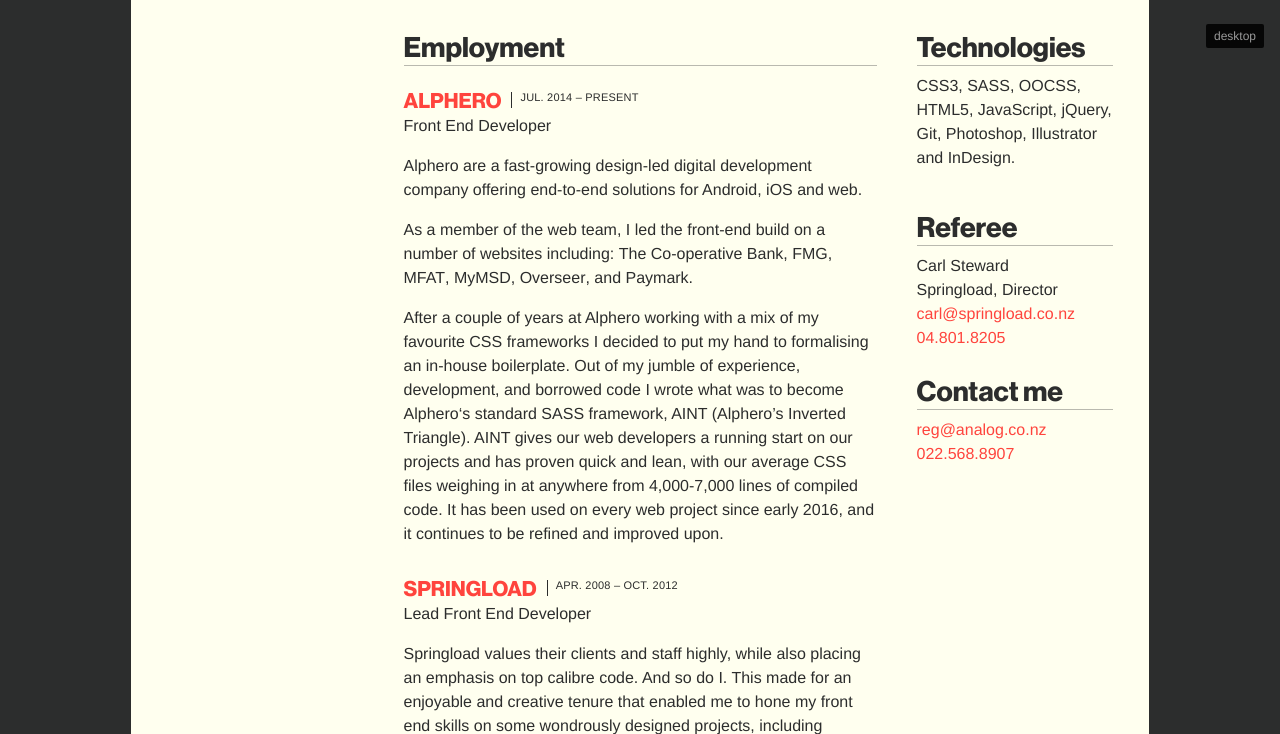
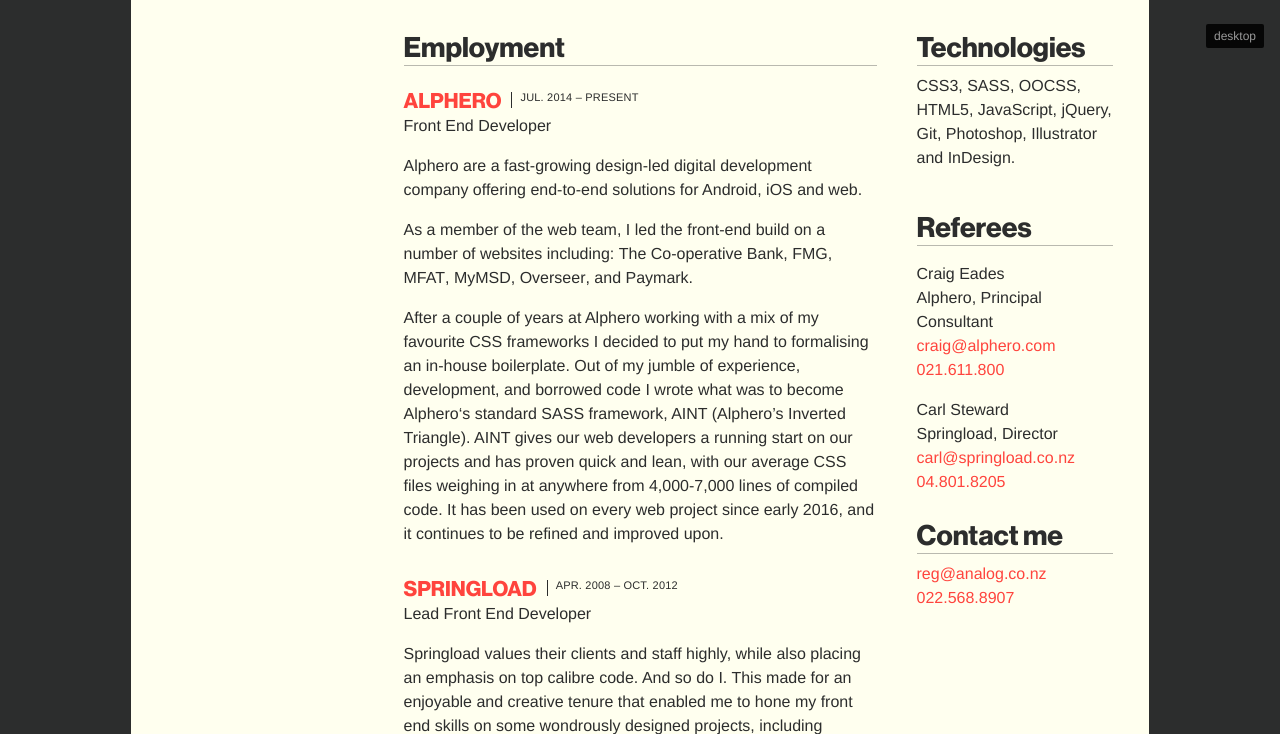
Before and after one commit to simefield/analog, a PHP site: page /cv/ in a window 1280 px wide. Shown: the part 744-1478 px from the top of the page. Run offline with PHP 8.4, Linux system fonts and the light colour scheme.

Commit message:
Add Craig as referee

```diff
--- a/cv/cv.php
+++ b/cv/cv.php
@@ -48,29 +48,27 @@
   <div class="cv">
       <h2>Technologies</h2>
         <p class='m-t-sm'>CSS3, SASS, OOCSS, HTML5, JavaScript, jQuery, Git, Photoshop, Illustrator and InDesign.</p>
-        <h2>Referee</h2>
+        <h2>Referees</h2>
         <ul class="m-t-sm">
           <li>
-            <!-- <p>
+            <p>
               <b>Craig Eades</b><br>
               Alphero, Principal Consultant<br>
               <a href="mailto:craig@alphero.com">craig@alphero.com</a><br>
-              <a href="tel:+64-21-611-800">021.611.800</a>
+              <a href="tel:021-611-800">021.611.800</a>
             </p>
-            <p class='m-t-lg'>
-          -->
-            <p class='m-t-0'>
+            <p class='m-t-md'>
               <b>Carl Steward</b><br>
               Springload, Director<br>
               <a href="mailto:carl@springload.co.nz">carl@springload.co.nz</a><br>
-              <a href="tel:+64-4-801-8205">04.801.8205</a>
+              <a href="tel:04-801-8205">04.801.8205</a>
             </p>
           </li>
         </ul>
         <h2>Contact me</h2>
         <ul class='m-t-sm'>
           <li><a href="mailto:reg@analog.co.nz">reg@analog.co.nz</a></li>
-          <li><a href="tel:+64-04-022-568-8907">022.568.8907</a></li>
+          <li><a href="tel:022-568-8907">022.568.8907</a></li>
         </ul>
       </div>
   </div><!-- /grid__item -->
```
